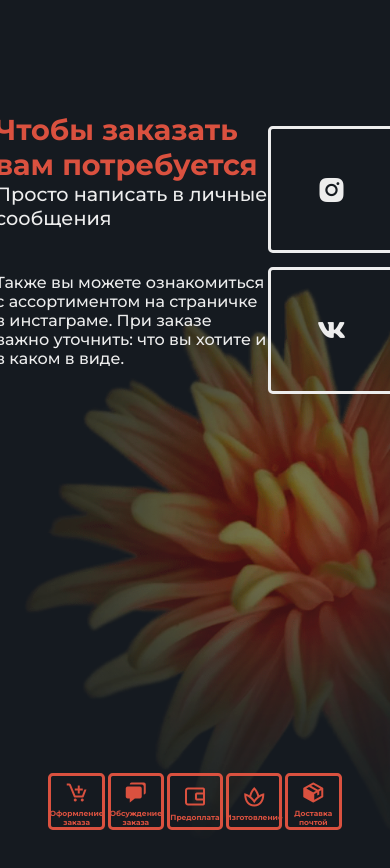
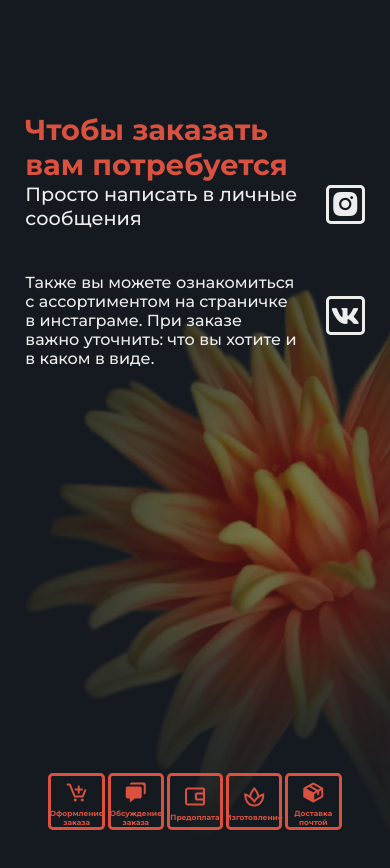
Before and after one commit to SvetikSemitsvetick/Syte, a plain HTML site: page index.html in a window 390 px wide. Shown: the part 1660-2528 px from the top of the page. Drawn offline with nearby package versions, Linux system fonts and the light colour scheme.

Commit message:
Add files via upload

```diff
--- a/media.css
+++ b/media.css
@@ -151,6 +151,9 @@
     .cards-portfolio {
         width: 35%;
     }
+    .order-top {
+        width: 100%;
+    }
 }
 
 @media screen and (max-width: 480px) {
@@ -203,6 +206,9 @@
     .contacts-inf h4 {
         font-size: 2rem;
     }
+    .order-top {
+        width: 100%;
+    }
 }
 
 @media screen and (max-width: 400px) {
@@ -227,4 +233,7 @@
     .order-bottom {
         bottom: 5%;
     }
+    .order-top {
+        width: 100%;
+    }
 }
--- a/style.css
+++ b/style.css
@@ -664,8 +664,8 @@ header.sticky {
     color: #ededed;
     font-size: 4rem;
     border: .4rem solid #ededed;
-    height: 15vh;
-    width: 15vh;
+    height: 10vw;
+    width: 10vw;
     border-radius: .6rem;
     display: flex;
     align-items: center;
```
